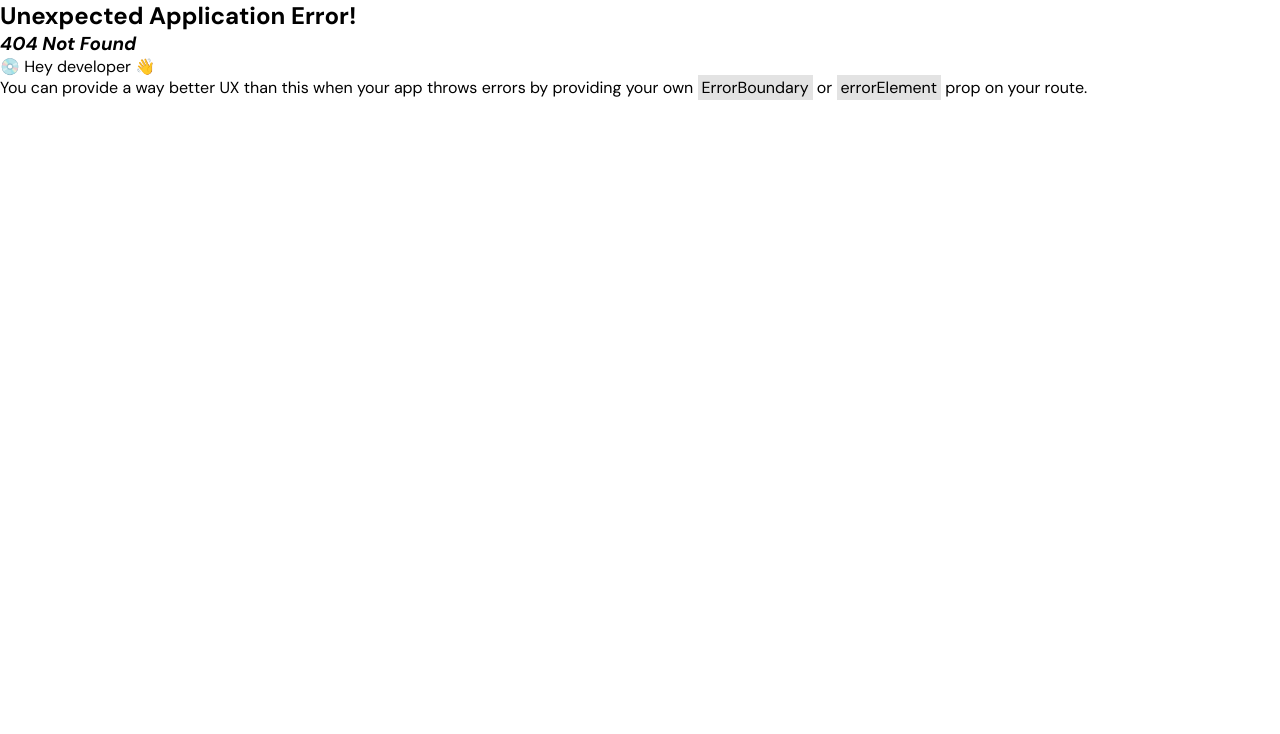
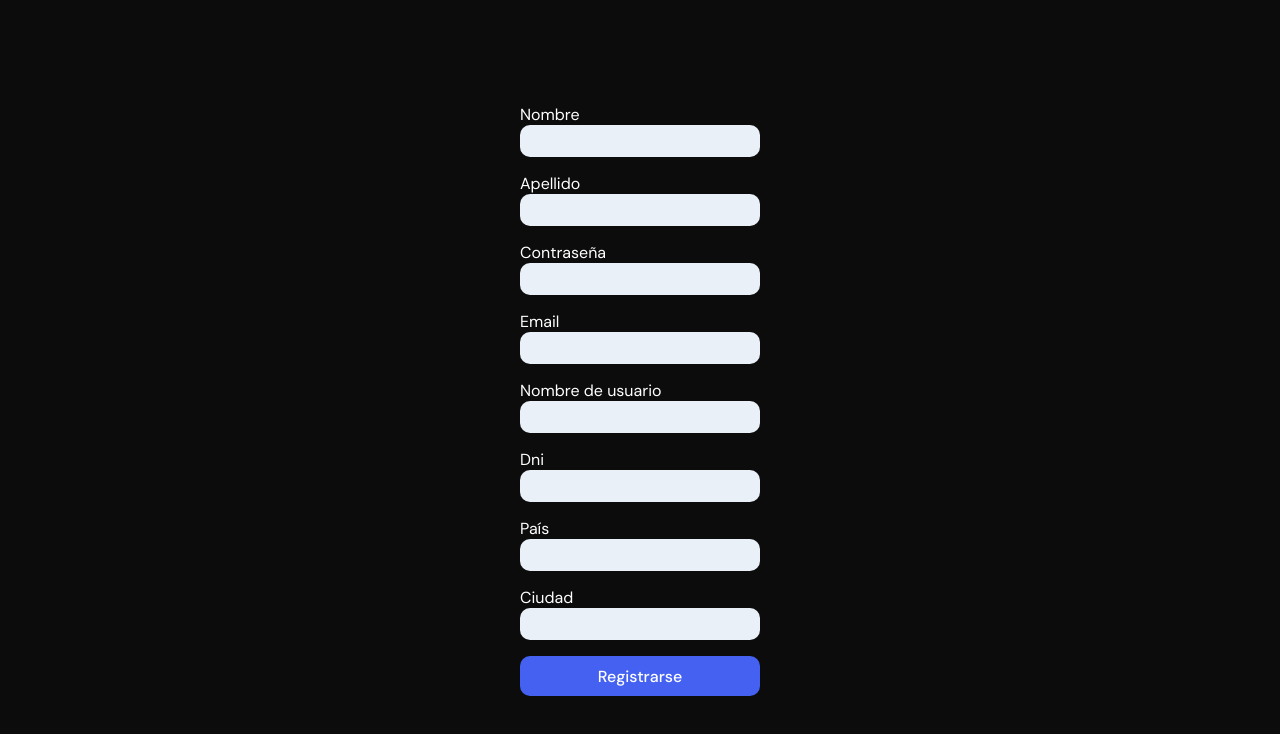
Before and after one commit to Franco-Calvo/savystl, a React (Create React App) app: page /register in a window 1280 px wide. Before the commit this address had no page. Shown: the top 734 px of the page. Built offline with nearby package versions, Linux system fonts and the light colour scheme.

Commit message:
SavyFront

```diff
--- a/package.json
+++ b/package.json
@@ -10,9 +10,11 @@
     "axios": "^1.4.0",
     "react": "^18.2.0",
     "react-dom": "^18.2.0",
+    "react-icons": "^4.9.0",
     "react-redux": "^8.0.5",
     "react-router-dom": "^6.11.1",
     "react-scripts": "5.0.1",
+    "sonner": "^0.4.0",
     "web-vitals": "^2.1.4"
   },
   "scripts": {
--- /dev/null
+++ b/src/Pages/Files/Files.css
@@ -0,0 +1,43 @@
+.containerFiles {
+  display: flex;
+  justify-content: center;
+  align-items: center;
+  flex-direction: column;
+  gap: 1rem;
+  height: 100vh;
+}
+
+.dashedContainer {
+  background: rgba(0, 128, 220, 0.08);
+  border: 2px dashed #0080dc;
+  border-radius: 24px;
+  width: 25rem;
+  height: 25rem;
+  gap: 1rem;
+  display: flex;
+  justify-content: center;
+  align-items: center;
+  flex-direction: column;
+  cursor: pointer;
+}
+
+.dashedContainer:hover {
+  background: rgba(0, 128, 220, 0.18);
+
+}
+
+
+.dashedContainer span {
+  color: gray;
+}
+
+.dashedContainer p {
+  color: white;
+  font-size: 1.2rem;
+  font-weight: 500;
+}
+
+.iconUpload{
+  font-size: 10rem;
+  color: white;
+}
--- a/src/Pages/Files/Files.jsx
+++ b/src/Pages/Files/Files.jsx
@@ -1,22 +1,45 @@
-import React from "react";
+import React, { useRef } from "react";
+import "./Files.css";
+import { RiUploadCloud2Line } from "react-icons/ri";
+import axios from "axios";
+import { Toaster, toast } from "sonner";
 
 export default function Files() {
+  const fileInputRef = useRef(null);
+
+  const url = "http://localhost:8000/auth/upload";
+
+  async function handleUpload() {
+    const file = fileInputRef.current.files[0];
+    const formData = new FormData();
+    formData.append("file", file);
+    console.log(file);
+
+    try {
+      const res = await axios.post(url, formData);
+      toast.success(res.data.message);
+    } catch (error) {
+      toast.error(error.message);
+    }
+  }
+
+
+  function handleClick() {
+    fileInputRef.current.click();
+  }
+
   return (
-    <div className="container-files">
-      <div className="card">
-        <div className="check-card">
-          <input type="checkbox" name="" value="" />
-        </div>
-        <div className="img-card"></div>
-        <div className="contenid-card">
-          <span>Caracol</span>
-          <span>Caracol</span>
-          <span>Caracol</span>
-          <span>Caracol</span>
-
-          <button>Guardar cambios</button>
-        </div>
+    <div className="containerFiles">
+      <Toaster position="top-right" />
+      <div className="dashedContainer" onClick={handleClick}>
+        <RiUploadCloud2Line className="iconUpload" />
+        <p>Selecciona un archivo de tu dispositivo</p>
+        <span>max. 10MB</span>
       </div>
+      <input type="file" ref={fileInputRef} style={{ display: "none" }} />
+      <button className="buttonSubmit" onClick={handleUpload}>
+        Subir
+      </button>
     </div>
   );
 }
--- a/src/Pages/Login/Login.jsx
+++ b/src/Pages/Login/Login.jsx
@@ -1,20 +1,71 @@
-import React from "react";
+import React, { useRef } from "react";
+import axios from "axios";
+import { Toaster, toast } from "sonner";
+import { useNavigate } from "react-router-dom";
 
 export default function Login() {
+  const formRef = useRef();
+  const navigate = useNavigate()
+
+
+  const token = localStorage.getItem("token");
+
+  async function handleSignIn(e) {
+    e.preventDefault();
+
+    const formInputs = [];
+
+    Object.values(formRef.current).forEach((e) => {
+      formInputs.push(e.value);
+    });
+
+    const data = {
+      email: formInputs[0].toLowerCase(),
+      password: formInputs[1],
+    };
+
+    const url = "http://localhost:8000/auth/signin";
+
+    try {
+      const res = await axios.post(url, data);
+      localStorage.setItem("token", res.data.token);
+      localStorage.setItem(
+        "user",
+        JSON.stringify({
+          name: res.data.user.name,
+          last_name: res.data.user.last_name,
+          email: res.data.user.email,
+          user_tag: res.data.user.user_tag,
+        })
+      );
+      toast.success(res.data.message);
+      setTimeout(() => {
+        navigate("/uploadfile");
+      }, 3000);
+    } catch (error) {
+      // toast.error(error.res.data.message);
+
+    }
+  }
+
   return (
-    <div className="form-login">
-      <form>
-        <label for="username">Nombre de usuario</label>
-        <input type="text" id="username" name="username" required />
-
-        <label for="password">Contraseña</label>
-        <input type="password" id="password" name="password" required />
-
-        <div>
-          <span>Recuperar contraseña</span>
-        </div>
-
-        <input type="submit" value="Iniciar sesión" />
+    <div className="formRegister">
+      <Toaster position="top-right" />
+      <form ref={formRef} onSubmit={handleSignIn}>
+        <span className="inputContainer">
+          <label for="username">Nombre de usuario</label>
+          <input type="text" id="username" name="username" required />
+        </span>
+        <span className="inputContainer ">
+          <label for="password">Contraseña</label>
+          <input type="password" id="password" name="password" required />
+        </span>
+        <input
+          onClick={handleSignIn}
+          className="buttonSubmit"
+          type="submit"
+          value="Iniciar sesión"
+        />
       </form>
     </div>
   );
--- /dev/null
+++ b/src/Pages/Register/Register.css
@@ -0,0 +1,50 @@
+.formRegister {
+  color: white;
+  display: flex;
+  justify-content: center;
+  align-items: center;
+  height: 100vh;
+}
+
+form {
+  display: flex;
+  justify-content: center;
+  flex-direction: column;
+  align-items: center;
+  gap: 1rem;
+}
+
+.inputContainer {
+  display: flex;
+  justify-content: center;
+  flex-direction: column;
+  width: 100%;
+}
+
+.inputContainer input {
+  border: none;
+  outline: none;
+  color: rgb(0, 0, 0);
+  padding: .5rem  ;
+  background-color: #eaf0f7;
+  width: 100%;
+  height: 2rem;
+  border-radius: 10px;
+}
+
+.buttonSubmit {
+  background: #4461f2;
+  border: none;
+  outline: none;
+  color: white;
+  font-size: 1rem;
+  font-weight: 500;
+  width: 15rem;
+  height: 2.5rem;
+  cursor: pointer;
+  border-radius: 10px;
+}
+
+.buttonSubmit:hover {
+  background: #3045af;
+}
--- a/src/Pages/Register/Register.jsx
+++ b/src/Pages/Register/Register.jsx
@@ -1,22 +1,102 @@
 import React from "react";
+import "./Register.css";
+import { useRef } from "react";
+import axios from "axios";
+import { Toaster, toast } from "sonner";
+import { useNavigate } from "react-router-dom";
 
 export default function Register() {
+  const formRegister = useRef();
+  const navigate = useNavigate();
+
+  async function handleSignUp(e) {
+    e.preventDefault();
+
+    const formInputs = [];
+
+    const url = "http://localhost:8000/auth/signup";
+
+    Object.values(formRegister.current).forEach((e) => {
+      if (e.name) {
+        formInputs.push(e.value);
+      }
+    });
+
+    const data = {
+      name: formInputs[0],
+      last_name: formInputs[1],
+      password: formInputs[2],
+      email: formInputs[3],
+      user_tag: formInputs[4],
+      dni: formInputs[5],
+      country: formInputs[6],
+      city: formInputs[7],
+    };
+
+    console.log(data);
+
+    try {
+      const response = await axios.post(url, data);
+      toast.success(response.data.message);
+
+      setTimeout(() => {
+        navigate("/login");
+      }, 3000);
+    } catch (error) {
+      toast.error(error.response.data.message);
+    }
+  }
+
   return (
-    <div className="form-register">
-      <form>
-        <label for="username">Nombre de usuario</label>
-        <input type="text" id="username" name="username" required />
+    <div className="formRegister">
+      <Toaster position="top-right" />
+      <form ref={formRegister}>
+        <span className="inputContainer">
+          <label for="name">Nombre</label>
+          <input type="text" id="name" name="name" required />
+        </span>
 
-        <label for="password">Contraseña</label>
-        <input type="password" id="password" name="password" required />
+        <span className="inputContainer">
+          <label for="lastname">Apellido</label>
+          <input type="text" id="lastname" name="lastname" required />
+        </span>
 
-        <label for="email">Email</label>
-        <input type="email" id="email" name="email" required />
+        <span className="inputContainer">
+          <label for="password">Contraseña</label>
+          <input type="password" id="password" name="password" required />
+        </span>
 
-        <label for="avatar">Avatar</label>
-        <input type="file" id="avatar" name="avatar" accept="" />
+        <span className="inputContainer">
+          <label for="email">Email</label>
+          <input type="email" id="email" name="email" required />
+        </span>
 
-        <input type="submit" value="Registrarse" />
+        <span className="inputContainer">
+          <label for="username">Nombre de usuario</label>
+          <input type="text" id="username" name="username" required />
+        </span>
+
+        <span className="inputContainer">
+          <label for="DNI">Dni</label>
+          <input type="text" id="DNI" name="DNI" required />
+        </span>
+
+        <span className="inputContainer">
+          <label for="pais">País</label>
+          <input type="text" id="pais" name="pais" required />
+        </span>
+
+        <span className="inputContainer">
+          <label for="ciudad">Ciudad</label>
+          <input type="text" id="ciudad" name="ciudad" required />
+        </span>
+
+        <input
+          className="buttonSubmit"
+          onClick={handleSignUp}
+          type="submit"
+          value="Registrarse"
+        />
       </form>
     </div>
   );
--- a/src/index.css
+++ b/src/index.css
@@ -6,3 +6,7 @@
   box-sizing: border-box;
   font-family: "DM Sans", sans-serif;
 }
+
+body {
+  background-color: #0c0c0c;
+}
```
Also changed, not shown: src/Pages/Index.js (+9 -1 lines), 1 other file (tests, documents, lock files or other folders).
